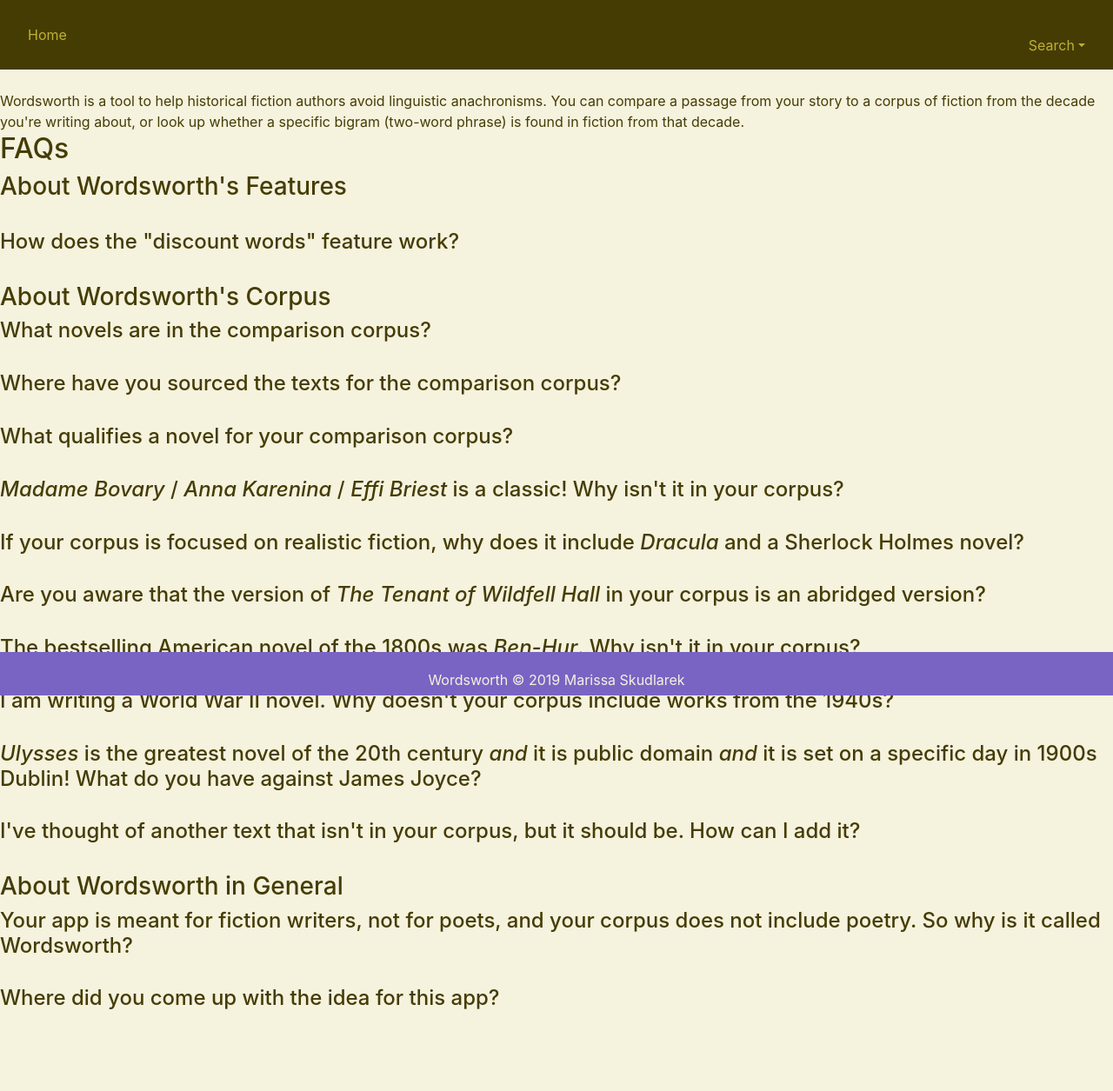
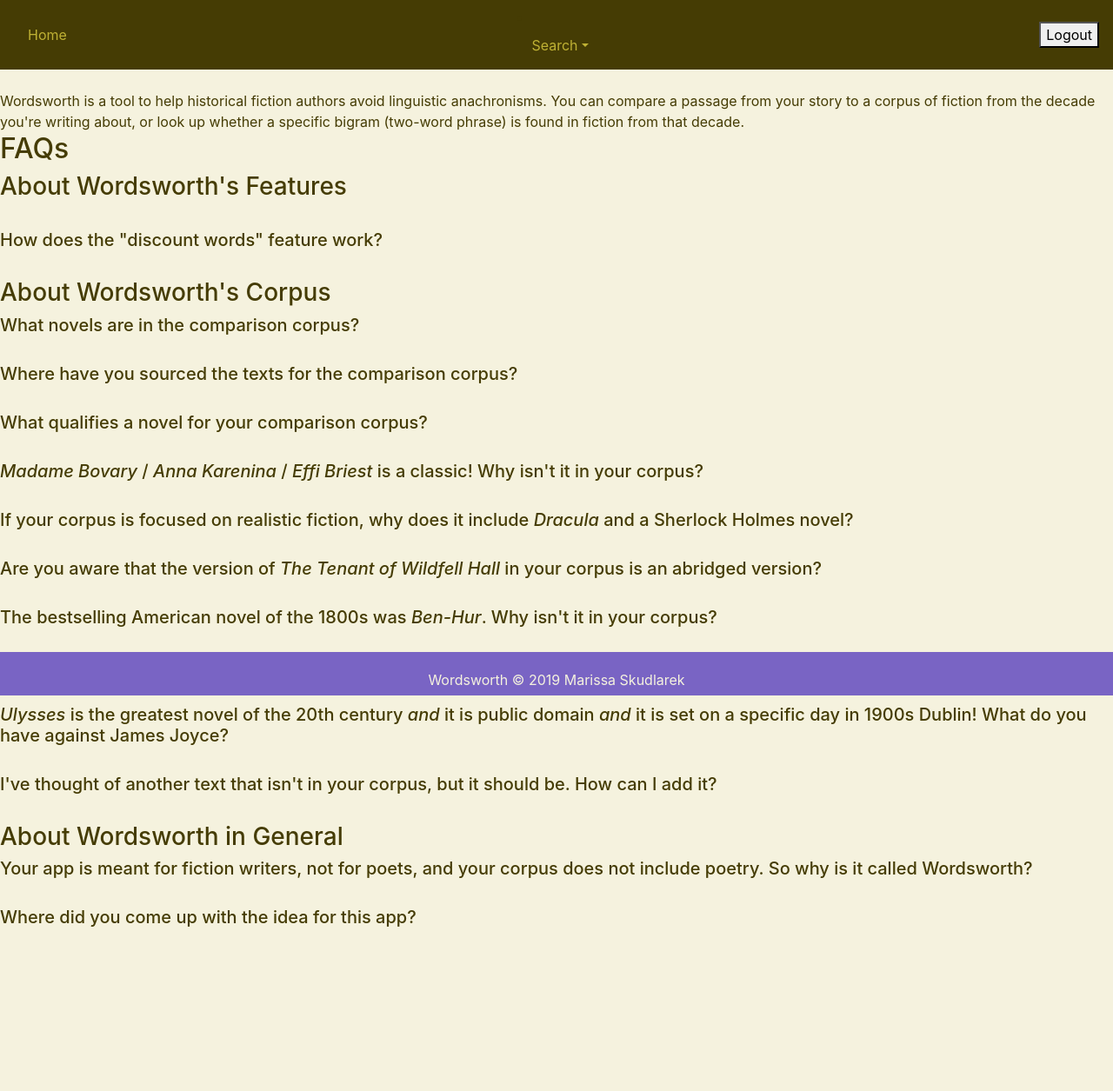
Before and after one commit to MarissaSkud/Wordsworth, a Flask app: page /faqs in a window 1280 px wide. Shown: the whole page at 87% size. After the commit the page ends 1066 px from the top, so only its background shows below. Run offline with Flask 2, Linux system fonts and the light colour scheme; the visitor is signed in with stand-in values (Sample User, id 1); some libraries are stand-ins or nearby versions.

Commit message:
More styling; one new book in corpus

```diff
--- a/model.py
+++ b/model.py
@@ -34,6 +34,7 @@ class Book(db.Model):
 
     book_id = db.Column(db.Integer, primary_key=True, autoincrement=True)
     title = db.Column(db.String(50), nullable=False, unique=True)
+    author = db.Column(db.String(50), nullable=False)
     pub_year = db.Column(db.Integer, nullable=False)
     country = db.Column(db.String(20), db.ForeignKey("countries.country"), nullable=False)
     decade = db.Column(db.String(5), db.ForeignKey("decades.decade"), nullable=False)
--- a/seed.py
+++ b/seed.py
@@ -30,9 +30,9 @@ def load_books():
 
     for row in open("sql_data/books"):
         row = row.rstrip()
-        title, pub_year, country, decade, word_set, bigram_dict = row.split("|")
+        title, author, pub_year, country, decade, word_set, bigram_dict = row.split("|")
 
-        new_book = Book(title=title, pub_year=pub_year, country=country, decade=decade,
+        new_book = Book(title=title, author=author, pub_year=pub_year, country=country, decade=decade,
             word_set=word_set, bigram_dict=bigram_dict)
         db.session.add(new_book)
 
--- a/server.py
+++ b/server.py
@@ -43,7 +43,9 @@ def format_decades():
 
 
 def get_ignore_words():
-    if not session.get("user_id"):
+    if not session.get("logged_in"):
+        return []
+    elif session["logged_in"]==False:
         return []
     else:
         current_user = User.query.filter_by(email=session["user_id"]).one()
@@ -140,7 +142,7 @@ def show_faqs():
 
 @app.route("/corpus")
 def show_corpus():
-    books = db.session.query(Book.title, Book.country, Book.pub_year).order_by(Book.pub_year).all()
+    books = db.session.query(Book.title, Book.author, Book.country, Book.pub_year).order_by(Book.pub_year).all()
     return render_template("our_corpus.html", books=books)
 
 
--- a/static/styles.css
+++ b/static/styles.css
@@ -51,7 +51,7 @@ thead {
 }
 
 .answer {
-display: none;
+    display: none;
 }
 
 .book-title{
--- a/templates/base.html
+++ b/templates/base.html
@@ -29,13 +29,14 @@
           <a class="dropdown-item" href="/bigram-search">Bigrams</a>
         </div>
       </li>
+  {% if session.get("logged_in") == True %}
+  <div id="logout-div">
+<button id="logout">Logout</button>
+</div>
+
 </nav>
 
-<!-- {% if session.get('logged_in') == True %}
 
-<div id="logout-div">
-<button id="logout">Logout</button>
-</div>
 
 <div id="logout-successful"></div>
 
@@ -51,7 +52,7 @@
 
   $("#logout").on("click", handleLogOut)
 
-</script> -->
+</script>
 
 <br>
 {% endif %}
--- a/templates/faqs.html
+++ b/templates/faqs.html
@@ -13,11 +13,7 @@ Wordsworth is a tool to help historical fiction authors avoid linguistic anachro
 <h3>About Wordsworth's Features</h3>
 <br>
 <div class="faq">
-    <div class="question">
-        <h4>
-        <span>How does the "discount words" feature work?</span>
-        </h4>
-    </div>
+    <div class="question"><h5>How does the "discount words" feature work?</h5></div>
     <div class="answer">
         <p>It allows you to tell the system to ignore certain words in your passage (words you may already know are anachronistic) before analyzing it. For instance, Mary Robinette Kowal's fantasy novel <span class="book-title">Shades of Milk and Honey</span> is heavily influenced by the works of Jane Austen, but it features a hero named "Mr. Vincent" and a magic system known as "glamour". Neither the words "vincent" or "glamour" appear in our 1810s corpus, so it would make sense for Kowal to tell the system to ignore those words if she ran her text through the app.</p>
     </div>
@@ -27,41 +23,28 @@ Wordsworth is a tool to help historical fiction authors avoid linguistic anachro
 <h3>About Wordsworth's Corpus</h3>
 
 <div class="faq">
-    <div class="question">
-        <h4>What novels are in the comparison corpus?</h4>
-    </div>
+    <div class="question"><h5>What novels are in the comparison corpus?</h5></div>
     <div class="answer">
         <p>You can view a list of all novels in the corpus <a href="/corpus">here</a>.</p>
     </div>
     </div>
 <br>
 <div class="faq">
-    <div class="question">
-        <h4>
-        <span>Where have you sourced the texts for the comparison corpus?</span>
-        </h4>
-    </div>
+    <div class="question"><h5>Where have you sourced the texts for the comparison corpus?</h5></div>
     <div class="answer">
         <p>All texts come from <a href="https://www.gutenberg.org/">Project Gutenberg</a>.</p>
     </div>
     </div>
 <br>
 <div class="faq">
-    <div class="question">
-        <h4>
-        <span>What qualifies a novel for your comparison corpus?</span>
-        </h4>
-    </div>
+    <div class="question"><h5>What qualifies a novel for your comparison corpus?</h5></div>
     <div class="answer">
         <p>Corpus novels should have been written in English between the years of 1800 and 1923, and have had a realistic, contemporary setting at the time they were published. (But we define "realistic" and "contemporary" in a loose way.) For instance, the novels of Austen, Gaskell, Forster, Wharton, Alcott, Trollope, etc.</p>
     </div>
     </div>
 <br>
 <div class="faq">
-    <div class="question">
-        <h4>
-        <span> <span class="book-title">Madame Bovary</span> / <span class="book-title">Anna Karenina</span> / <span class="book-title">Effi Briest</span> is a classic! Why isn't it in your corpus?</span>
-        </h4>
+    <div class="question"> <h5> <span class="book-title">Madame Bovary</span> / <span class="book-title">Anna Karenina</span> / <span class="book-title">Effi Briest</span> is a classic! Why isn't it in your corpus?</h5>
     </div>
     <div class="answer">
         <p>None of these novels qualify because they were originally written in French, Russian, and German, respectively. Also, you should take a hard look at why you are so into novels where women commit adultery and then die in misery.</p>
@@ -70,9 +53,7 @@ Wordsworth is a tool to help historical fiction authors avoid linguistic anachro
 <br>
 <div class="faq">
     <div class="question">
-        <h4>
-        <span>If your corpus is focused on realistic fiction, why does it include <span class="book-title">Dracula</span> and a Sherlock Holmes novel?</span>
-        </h4>
+        <h5>If your corpus is focused on realistic fiction, why does it include <span class="book-title">Dracula</span> and a Sherlock Holmes novel?</h5>
     </div>
     <div class="answer">
         <p>We have decided to include some genre fiction that takes place in a "realistic" setting (as opposed to a fantasy or historical setting). <span class="book-title">Dracula</span> may be a fantasy/horror novel and the Sherlock Holmes stories may be mystery fiction, but they are recognizably set in late Victorian England and offer a wealth of incidental information about how language was used in that era. They have also proved extremely influential to modern fiction writers. We want Wordsworth to be useful to writers of steampunk stories or mystery stories or gothic stories -- not just writers of "literary" fiction. </p>
@@ -81,9 +62,8 @@ Wordsworth is a tool to help historical fiction authors avoid linguistic anachro
 <br>
 <div class="faq">
     <div class="question">
-        <h4>
-        <span>Are you aware that the version of <span class="book-title">The Tenant of Wildfell Hall</span> in your corpus is an abridged version?</span>
-        </h4>
+        <h5>
+       Are you aware that the version of <span class="book-title">The Tenant of Wildfell Hall</span> in your corpus is an abridged version?</h5>
     </div>
     <div class="answer">
         <p>Yes, to our chagrin -- because that's the version that was available on Project Gutenberg. (Justice for Anne Brontë!) If you know of a publicly available plaintext version of the unabridged version, please message us.</p>
@@ -92,9 +72,7 @@ Wordsworth is a tool to help historical fiction authors avoid linguistic anachro
 <br>
 <div class="faq">
     <div class="question">
-        <h4>
-        <span>The bestselling American novel of the 1800s was <span class="book-title">Ben-Hur</span>. Why isn't it in your corpus?</span>
-        </h4>
+        <h5>The bestselling American novel of the 1800s was <span class="book-title">Ben-Hur</span>. Why isn't it in your corpus? </h5>
     </div>
     <div class="answer">
         <p><span class="book-title">Ben-Hur</span> is a work of historical fiction that takes place in a Biblical setting. Therefore, we worried that its language would skew our corpus results in a way that wouldn't be helpful to someone who's using our app to help them write a story that is <i>set</i> in the 1880s. This is also why we have not included the historical novels of Walter Scott.</p>
@@ -103,9 +81,8 @@ Wordsworth is a tool to help historical fiction authors avoid linguistic anachro
 <br>
 <div class="faq">
     <div class="question">
-        <h4>
-        <span>I am writing a World War II novel. Why doesn't your corpus include works from the 1940s?</span>
-        </h4>
+        <h5>I am writing a World War II novel. Why doesn't your corpus include works from the 1940s?
+        </h5>
     </div>
     <div class="answer">
         <p>As of 2019, the public domain in the United States ends in 1923. For legal reasons, we have therefore decided not to analyze and store word-frequency data from novels written in 1924 and later. As new 1920s novels enter the public domain in the years to come, we will try to add them to our corpus. If you feel strongly that the U.S. public domain laws are ridiculous, lobby your Congressional representatives.</p>
@@ -114,9 +91,7 @@ Wordsworth is a tool to help historical fiction authors avoid linguistic anachro
 <br>
 <div class="faq">
     <div class="question">
-        <h4>
-        <span><span class="book-title">Ulysses</span> is the greatest novel of the 20th century <i>and</i> it is public domain <i>and</i> it is set on a specific day in 1900s Dublin! What do you have against James Joyce?</span>
-        </h4>
+        <h5><span class="book-title">Ulysses</span> is the greatest novel of the 20th century <i>and</i> it is public domain <i>and</i> it is set on a specific day in 1900s Dublin! What do you have against James Joyce?</h5>
     </div>
     <div class="answer">
         <p>Joyce's use of language is just <i>too</i> innovative for our humble little app and might unduly skew the corpus results.</p>
@@ -125,9 +100,8 @@ Wordsworth is a tool to help historical fiction authors avoid linguistic anachro
 <br>
 <div class="faq">
     <div class="question">
-        <h4>
-        <span>I've thought of another text that isn't in your corpus, but it should be. How can I add it?</span>
-        </h4>
+        <h5>I've thought of another text that isn't in your corpus, but it should be. How can I add it?
+        </h5>
     </div>
     <div class="answer">
         <p>Email us at marissa skudlarek at gmail dot com and suggest it! If it otherwise fits the corpus parameters, we'll look into adding it in a subsequent release. However, we do not plan to develop a feature to allow users to add texts to the corpus themselves.</p>
@@ -137,9 +111,7 @@ Wordsworth is a tool to help historical fiction authors avoid linguistic anachro
 <h3>About Wordsworth in General</h3>
 <div class="faq">
     <div class="question">
-        <h4>
-        <span>Your app is meant for fiction writers, not for poets, and your corpus does not include poetry. So why is it called Wordsworth?</span>
-        </h4>
+        <h5>Your app is meant for fiction writers, not for poets, and your corpus does not include poetry. So why is it called Wordsworth?</h5>
     </div>
     <div class="answer">
         <p>We can't resist a literary pun and we told ourselves that no one else would overthink this.</p>
@@ -148,9 +120,7 @@ Wordsworth is a tool to help historical fiction authors avoid linguistic anachro
 <br>
 <div class="faq">
     <div class="question">
-        <h4>
-        <span>Where did you come up with the idea for this app?</span>
-        </h4>
+        <h5>Where did you come up with the idea for this app?</h5>
     </div>
     <div class="answer">
         <p>Wordsworth is very much inspired by the work of Ben Schmidt, a digital-humanities professor who, in the early 2010s, wrote about his work trying to find linguistic anachronisms in historical fiction screenplays by comparing it to literature from the time period. Schmidt's program and corpus is not publicly available, so we decided to try to create an approximation of it.</p>
--- a/templates/our_corpus.html
+++ b/templates/our_corpus.html
@@ -9,6 +9,7 @@ Wordsworth's corpus currently contains the full text of the following novels.
     <thead>
     <tr>
     <th>Title</th>
+    <th>Author</th>
     <th>Country</th>
     <th>Published</th>
 </tr>
@@ -18,6 +19,7 @@ Wordsworth's corpus currently contains the full text of the following novels.
     <td class="book-title">{{ book[0] }}</td>
     <td>{{ book[1] }}</td>
     <td>{{ book[2] }}</td>
+    <td>{{ book[3] }}</td>
   </tr>
   {% endfor %}
 </table>
--- a/textprocessor.py
+++ b/textprocessor.py
@@ -79,4 +79,4 @@ def prepare_texts(startrange, endrange):
 
 
 if __name__ == "__main__":
-    prepare_texts(29, 35)
+    prepare_texts(35, 36)
```
Also changed, not shown: templates/login_form.html (+8 -0 lines), 3 other files.
